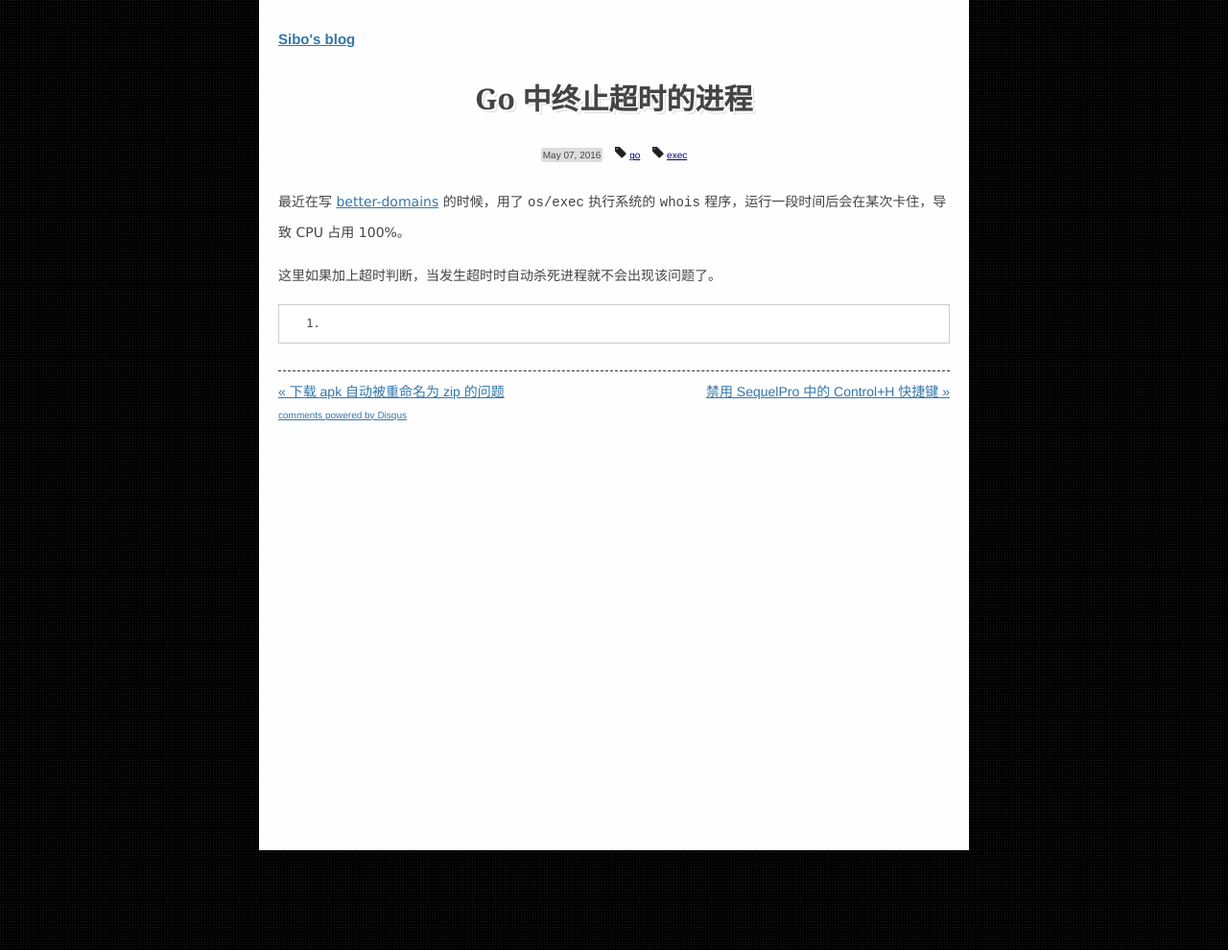
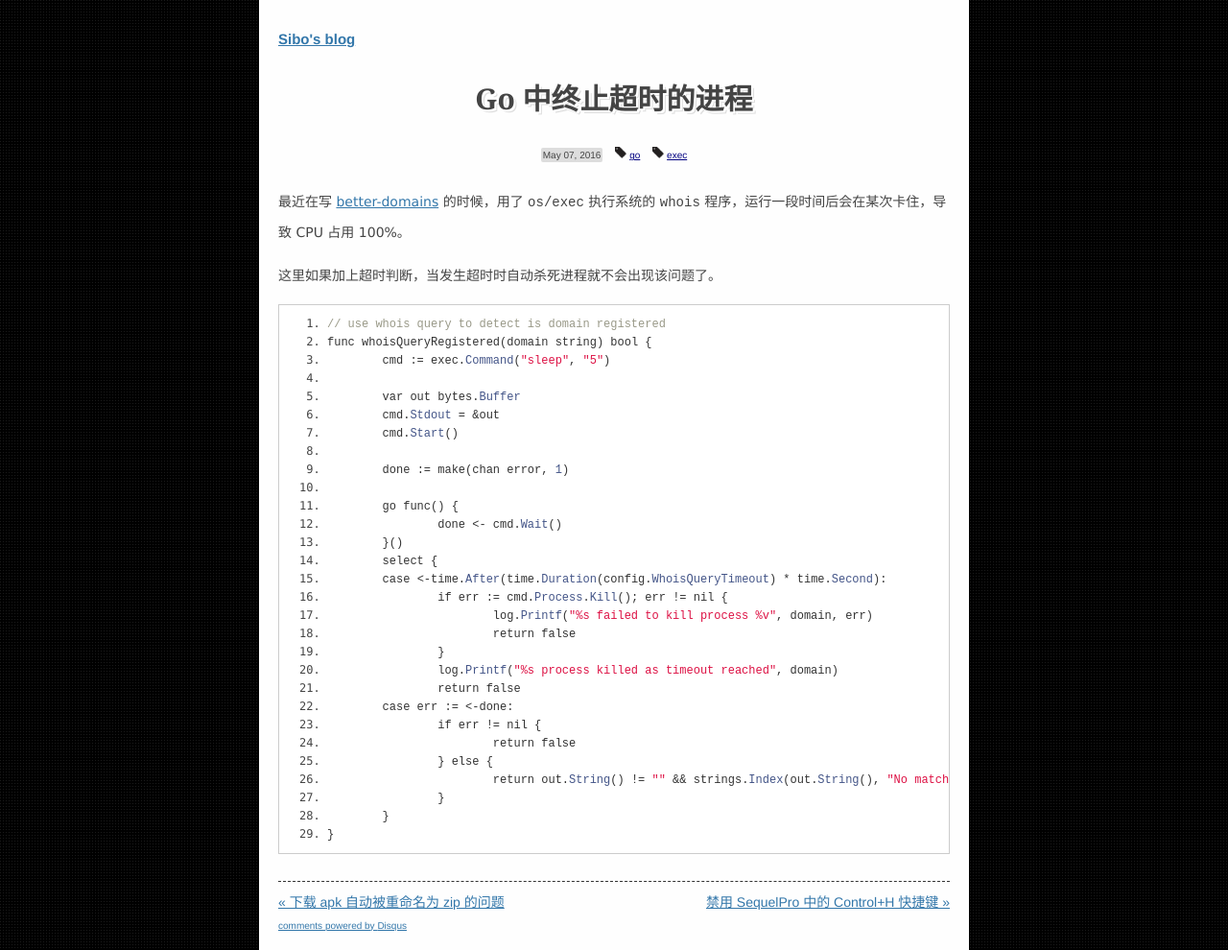
Before and after one commit to osrpt/osrpt.github.com, a Jekyll site: the page built from _posts/2016-05-07-kill-timeout-process.md, in a window 1280 px wide. Shown: the whole page at 96% size. Built offline with Jekyll 4.4.1, drawn with Linux system fonts in a browser that asks for light colours; nearby versions of some CDN libraries; comment, search, counter and statistics services are not loaded.

Commit message:
add code

````diff
--- a/_posts/2016-05-07-kill-timeout-process.md
+++ b/_posts/2016-05-07-kill-timeout-process.md
@@ -11,4 +11,33 @@ tags:
 这里如果加上超时判断，当发生超时时自动杀死进程就不会出现该问题了。
 
 ```
+// use whois query to detect is domain registered
+func whoisQueryRegistered(domain string) bool {
+	cmd := exec.Command("sleep", "5")
+
+	var out bytes.Buffer
+	cmd.Stdout = &out
+	cmd.Start()
+
+	done := make(chan error, 1)
+
+	go func() {
+		done <- cmd.Wait()
+	}()
+	select {
+	case <-time.After(time.Duration(config.WhoisQueryTimeout) * time.Second):
+		if err := cmd.Process.Kill(); err != nil {
+			log.Printf("%s failed to kill process %v", domain, err)
+			return false
+		}
+		log.Printf("%s process killed as timeout reached", domain)
+		return false
+	case err := <-done:
+		if err != nil {
+			return false
+		} else {
+			return out.String() != "" && strings.Index(out.String(), "No match for") == -1
+		}
+	}
+}
 ```
````
